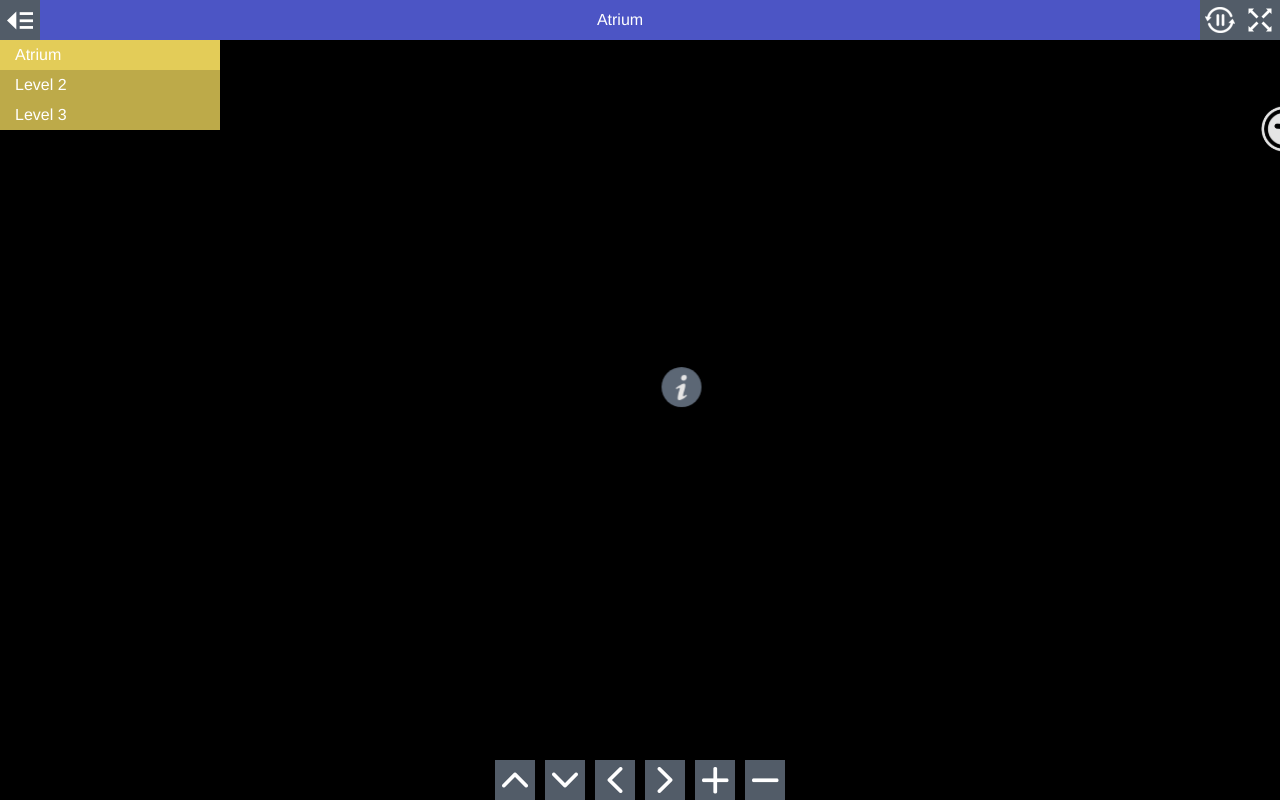
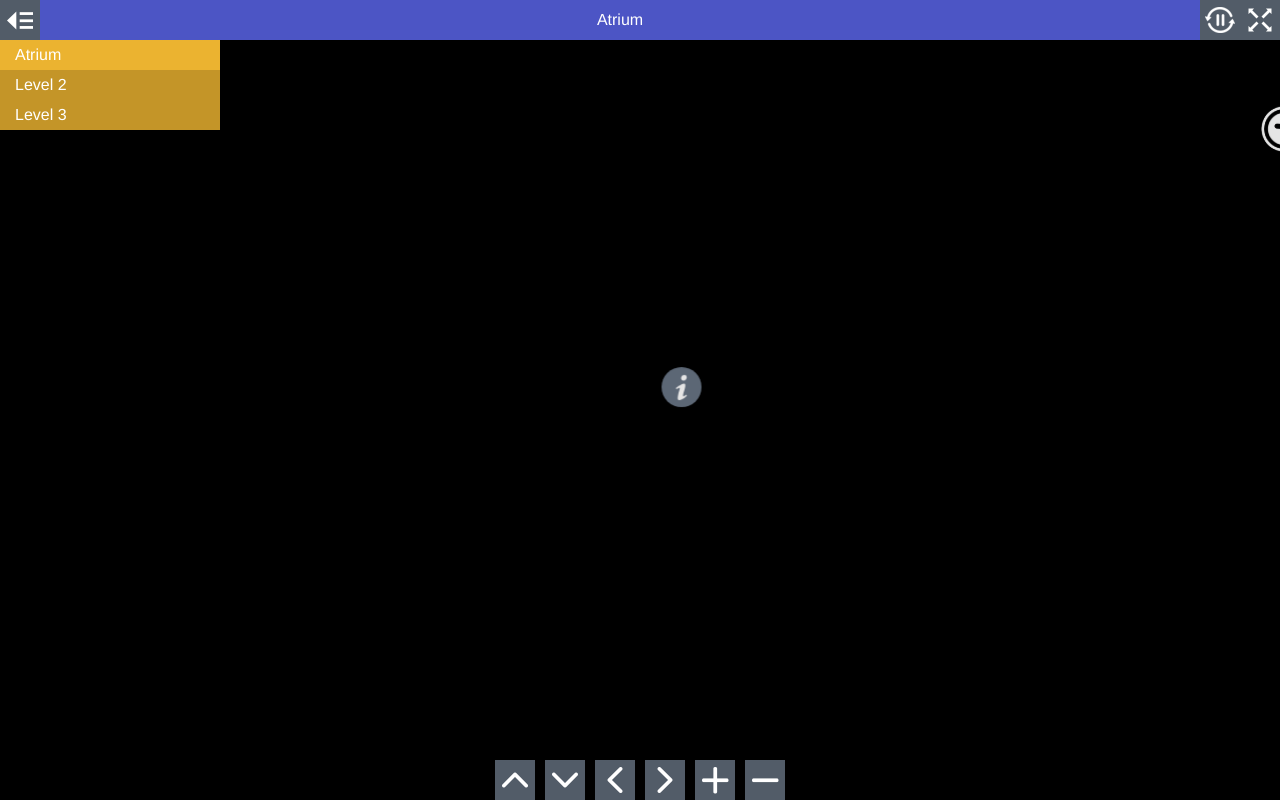
Before and after one commit to gladysssss/SchoolofBusiness, a plain HTML site: page index.html in a window 1280 px wide. Drawn offline with Linux system fonts and the light colour scheme.

Commit message:
Update style.css

```diff
--- a/style.css
+++ b/style.css
@@ -273,8 +273,8 @@ body.fullscreen-enabled.mobile #autorotateToggle {
 
 #sceneList .scenes {
   width: 100%;
-  background-color: rgb(237, 213, 92);
-  background-color: rgba(237, 213, 92,0.8);
+  background-color: rgb(245, 187, 51);
+  background-color: rgba(245, 187, 51,0.8);
 }
 
 .mobile #sceneList {
@@ -320,13 +320,13 @@ body.fullscreen-enabled.mobile #autorotateToggle {
 }
 
 .no-touch #sceneList .scene:hover {
-  background-color: rgb(237, 213, 92);
-  background-color: rgba(237, 213, 92,0.8);
+  background-color: rgb(245, 187, 51);
+  background-color: rgba(245, 187, 51,0.8);
 }
 
 #sceneList .scene.current {
-  background-color: rgb(237, 213, 92);
-  background-color: rgba(237, 213, 92,0.8);
+  background-color: rgb(245, 187, 51);
+  background-color: rgba(245, 187, 51,0.8);
 }
 
 /* Hide scene list when only a single scene exists */
```
